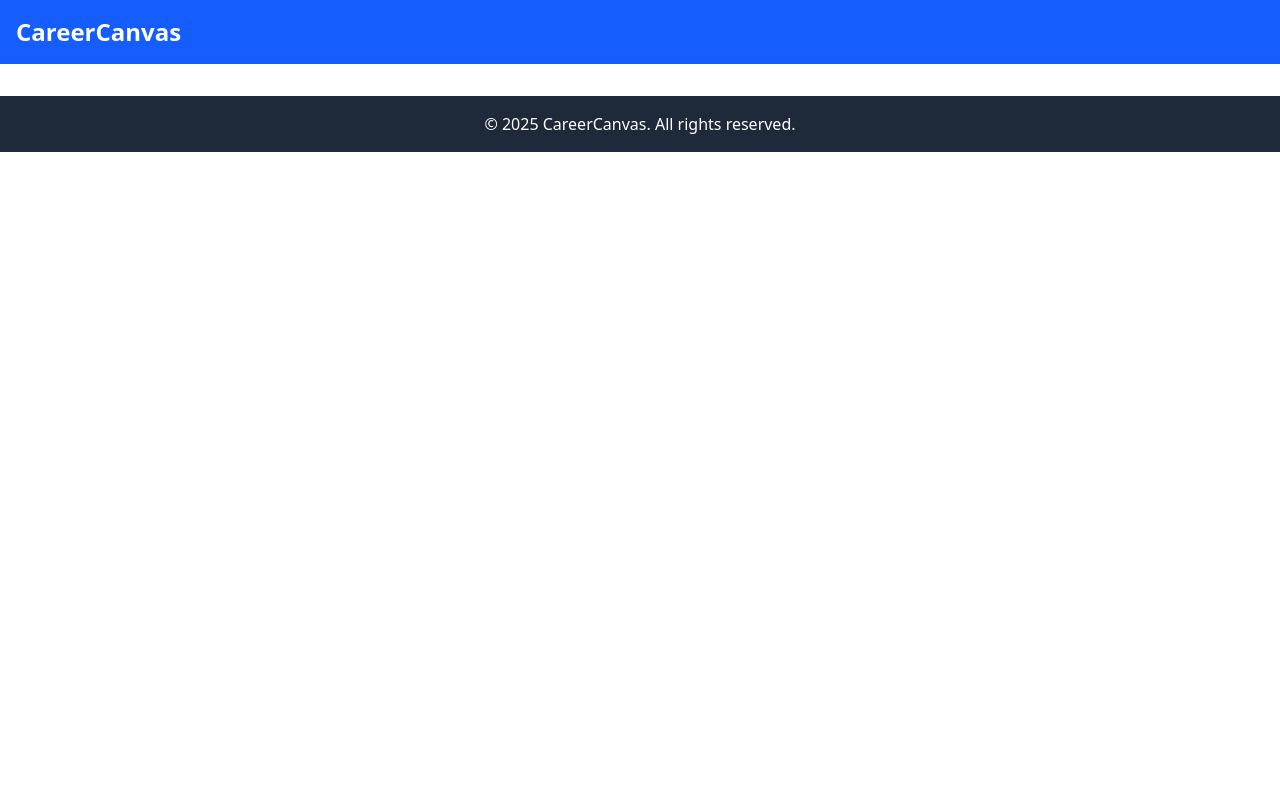
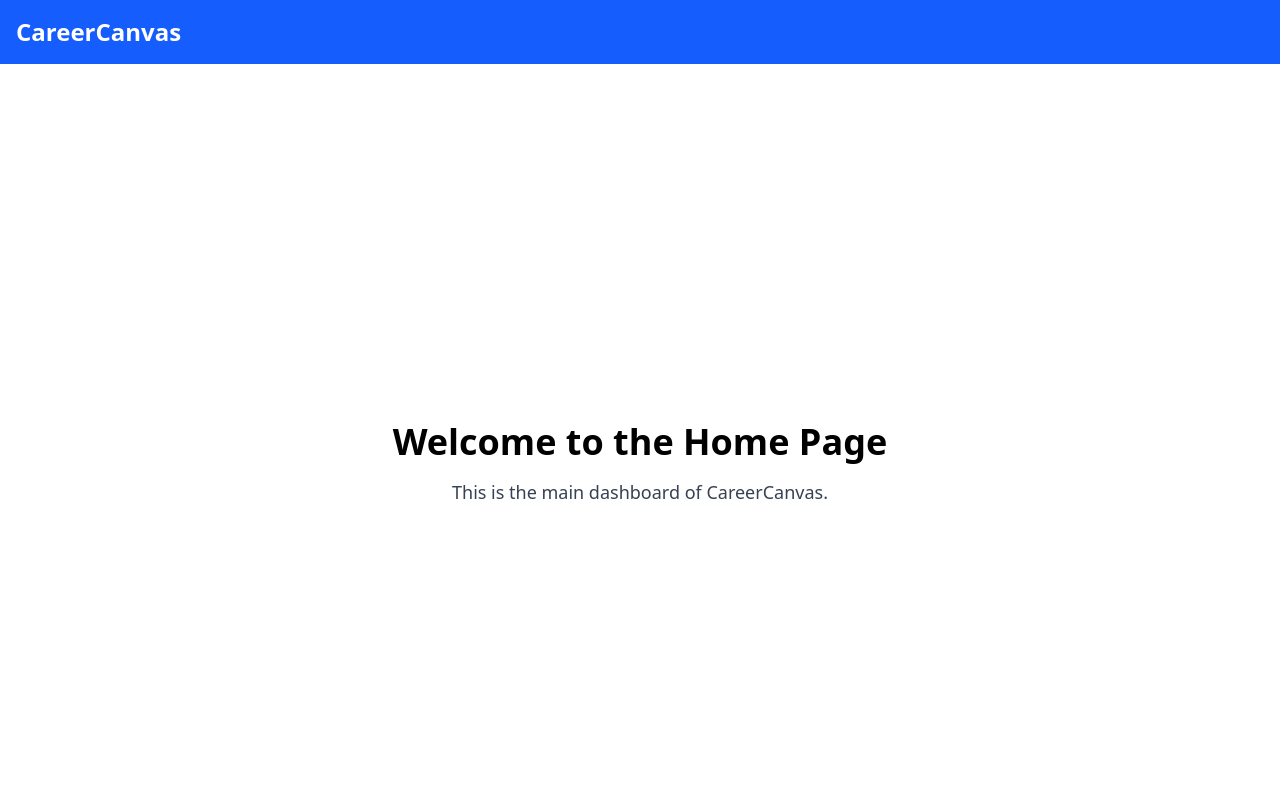
Before and after one commit to ossdaiict/SLoP5.0-Career-Canvas, a React (Vite) app: page /home in a window 1280 px wide. Shown: the top 800 px of the page. Built offline with nearby package versions, Linux system fonts and the light colour scheme.

Commit message:
Feat: Configure routing with React Router (#6)

```diff
--- a/src/App.jsx
+++ b/src/App.jsx
@@ -2,6 +2,7 @@ import { BrowserRouter, Routes, Route } from 'react-router-dom';
 import MainLayout from './layouts/MainLayout';
 import Landing from './pages/Landing';
 import Builder from './pages/Builder';
+import Home from './pages/Home';
 
 export default function App() {
     return (
@@ -10,6 +11,7 @@ export default function App() {
                 <Routes>
                     <Route path="/" element={<Landing />} />
                     <Route path="/builder" element={<Builder />} />
+                    <Route path="/home" element={<Home />} />
                 </Routes>
             </MainLayout>
         </BrowserRouter>
--- /dev/null
+++ b/src/pages/Home.jsx
@@ -0,0 +1,8 @@
+export default function Home() {
+    return (
+        <div className="flex flex-col items-center justify-center min-h-screen bg-white">
+            <h1 className="text-4xl font-bold mb-4">Welcome to the Home Page</h1>
+            <p className="text-lg text-gray-700">This is the main dashboard of CareerCanvas.</p>
+        </div>
+    );
+}
```
